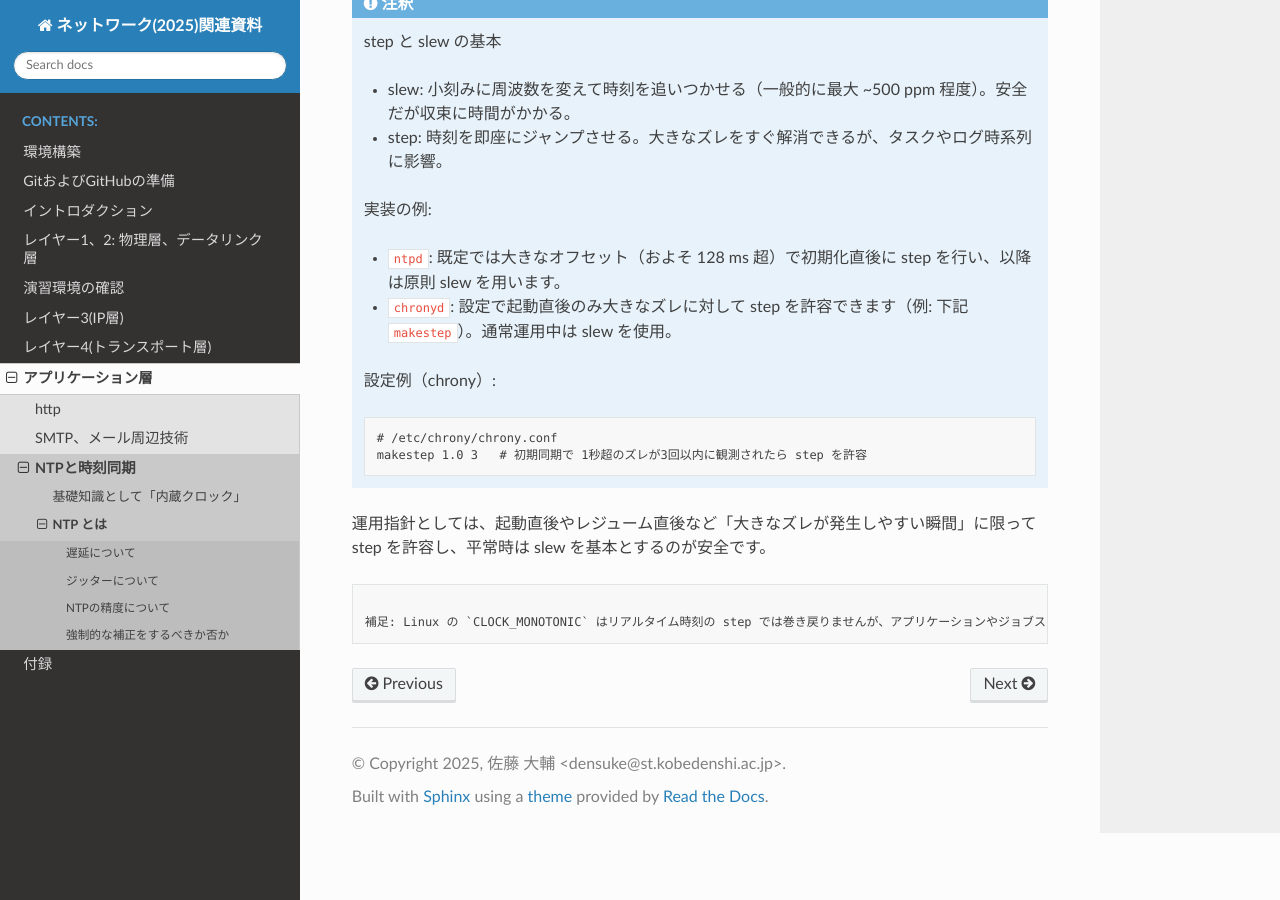
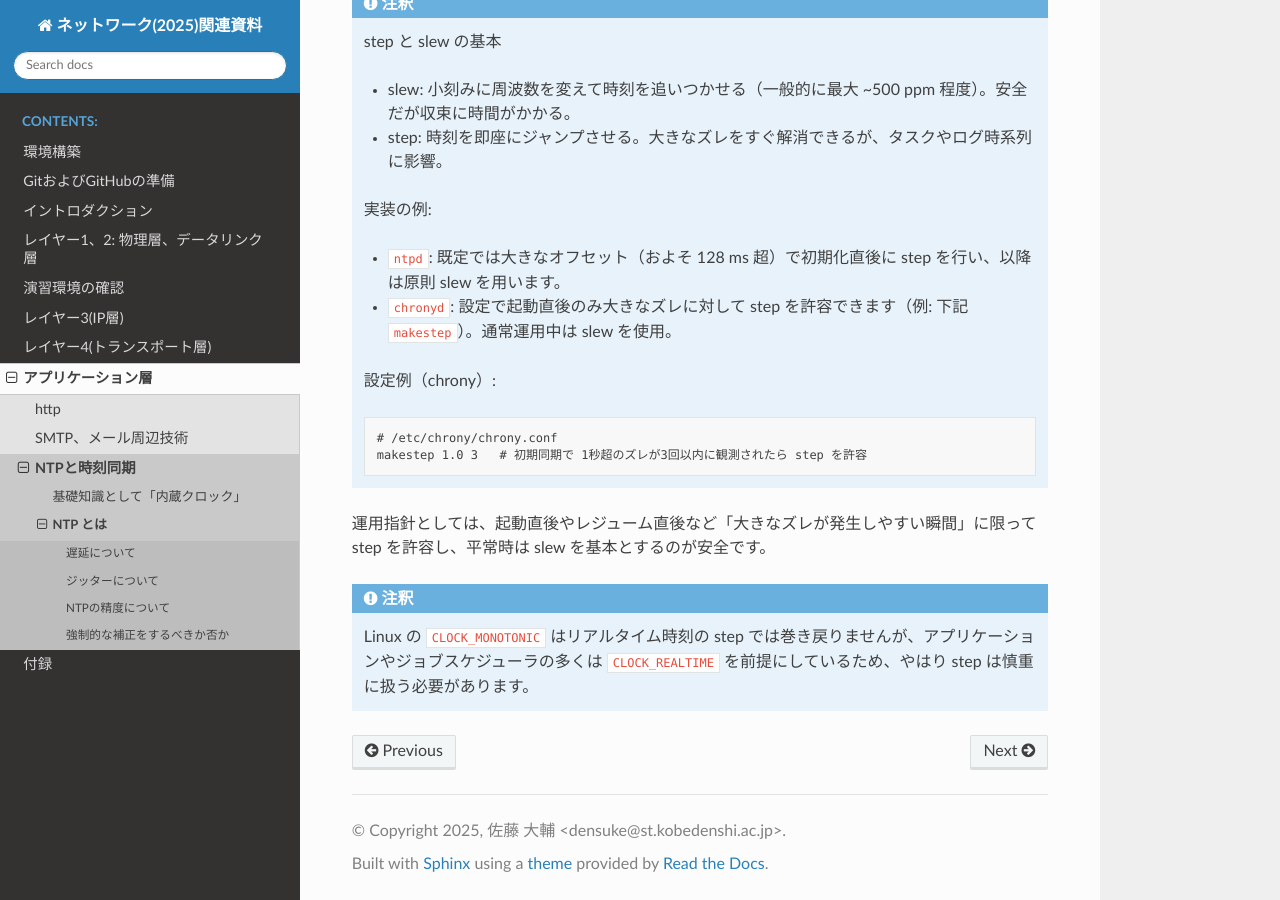
Before and after one commit to densuke/2025-network-doc, a Sphinx documentation site: the page built from source/app/ntp/mechanism.md, in a window 1280 px wide and 900 px high, scrolled down 2131 px. Built offline with Sphinx 7.4.7 and the Read the Docs theme 3.1.0, drawn with Linux system fonts in a browser that asks for light colours; some of the changed lines change nothing that is shown.

Commit message:
マークアップの修正と補足のnoteに変換

````diff
--- a/source/app/ntp/mechanism.md
+++ b/source/app/ntp/mechanism.md
@@ -79,6 +79,7 @@ makestep 1.0 3   # 初期同期で 1秒超のズレが3回以内に観測され
 ```
 
 運用指針としては、起動直後やレジューム直後など「大きなズレが発生しやすい瞬間」に限って step を許容し、平常時は slew を基本とするのが安全です。
+
+```{note}
+Linux の `CLOCK_MONOTONIC` はリアルタイム時刻の step では巻き戻りませんが、アプリケーションやジョブスケジューラの多くは `CLOCK_REALTIME` を前提にしているため、やはり step は慎重に扱う必要があります。
 ```
-
-補足: Linux の `CLOCK_MONOTONIC` はリアルタイム時刻の step では巻き戻りませんが、アプリケーションやジョブスケジューラの多くは `CLOCK_REALTIME` を前提にしているため、やはり step は慎重に扱う必要があります。
````
